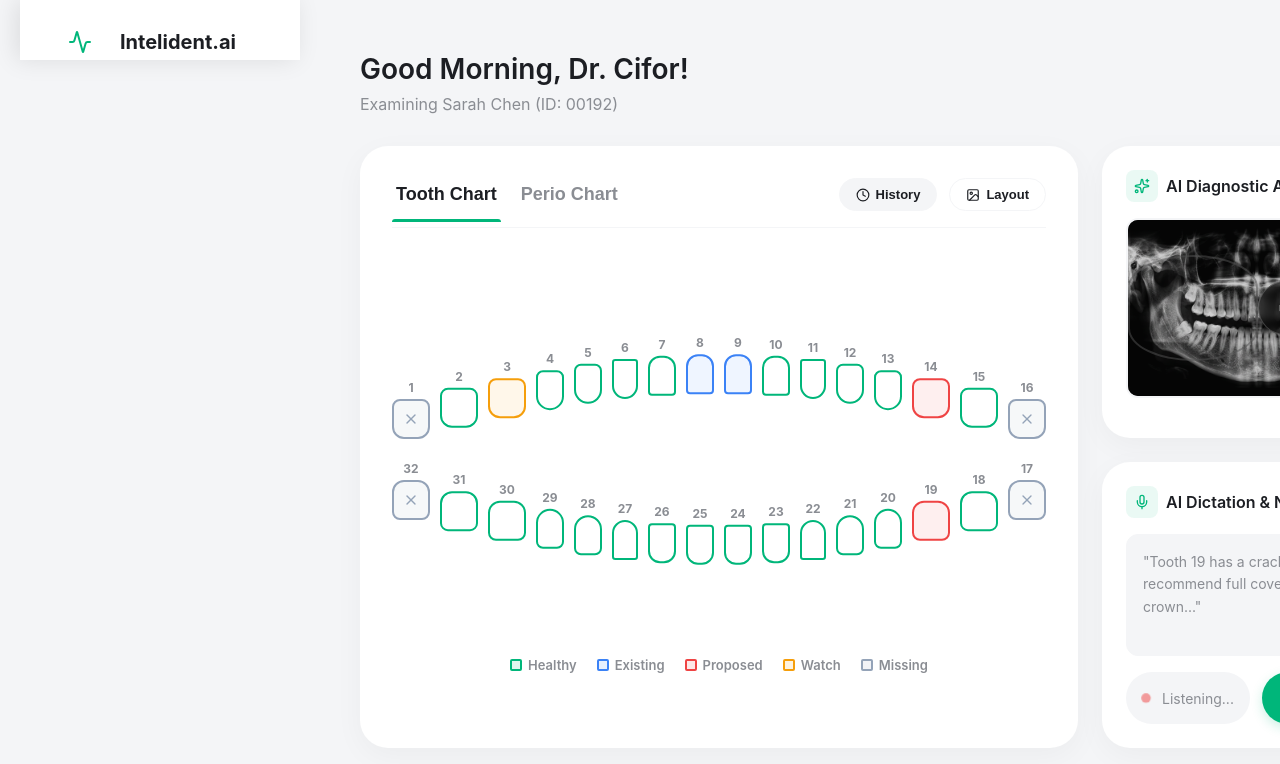
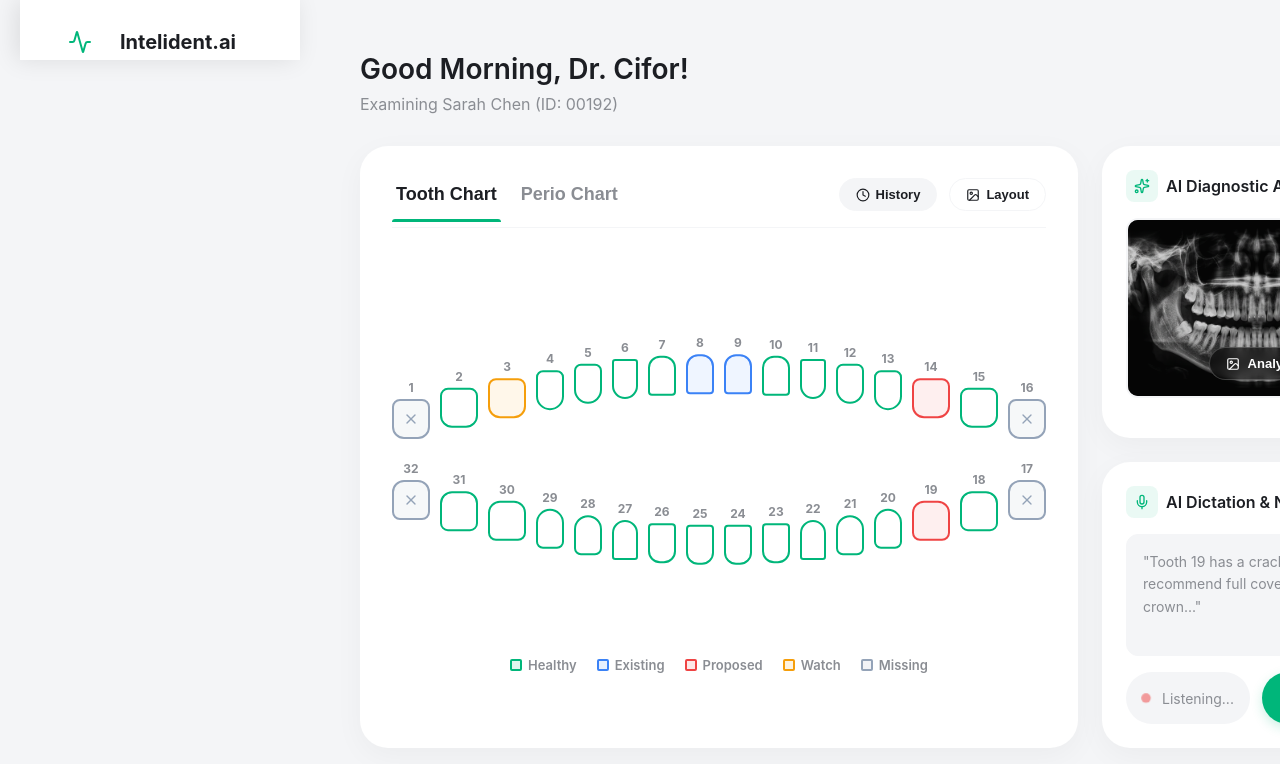
Before and after one commit to mariusss/intelident-demo, a React (Vite) app: page / in a window 1280 px wide. Both pictures are taken after a click on the button "Clinical Chart". Shown: the top 764 px of the page. Built offline with nearby package versions, Linux system fonts and the light colour scheme.

Commit message:
fix: remove deprecated oval placeholder and refine analyze button position

```diff
--- a/src/App.jsx
+++ b/src/App.jsx
@@ -3027,7 +3027,6 @@ AI Confidence: 96% match with standard of care protocols.`;
                         <div style={{ width: "100%", height: 180, background: "#1a1a1a", borderRadius: 12, position: "relative", overflow: "hidden", display: "flex", alignItems: "center", justifyContent: "center", marginBottom: 16, border: `2px solid ${GEO_BG}` }}>
                             {/* Panorex Background */}
                             <div style={{ position: "absolute", top: 0, left: 0, right: 0, bottom: 0, backgroundImage: "url('/panorex-demo.png')", backgroundSize: "cover", backgroundPosition: "center", opacity: 0.8 }} />
-                            <div style={{ width: "80%", height: "60%", border: "2px solid #555", borderRadius: "100px / 50px", opacity: 0.5 }} />
 
                             {/* Analysis Overlay */}
                             {xrayAnalyzed && (
@@ -3045,13 +3044,13 @@ AI Confidence: 96% match with standard of care protocols.`;
                             )}
 
                             {!xrayAnalyzed && !analyzingXray && (
-                                <button onClick={handleAnalyzeXray} style={{ zIndex: 10, padding: "10px 20px", borderRadius: GEO_PILL, border: `1px solid rgba(255,255,255,0.2)`, background: "rgba(0,0,0,0.6)", color: "white", fontSize: 14, fontWeight: 600, cursor: "pointer", backdropFilter: "blur(4px)", display: "flex", alignItems: "center", gap: 8 }}>
-                                    <ImageIcon size={16} /> Analyze Panorex
+                                <button onClick={handleAnalyzeXray} style={{ position: "absolute", bottom: 16, right: 16, zIndex: 10, padding: "8px 16px", borderRadius: GEO_PILL, border: `1px solid rgba(255,255,255,0.2)`, background: "rgba(0,0,0,0.6)", color: "white", fontSize: 13, fontWeight: 600, cursor: "pointer", backdropFilter: "blur(4px)", display: "flex", alignItems: "center", gap: 8 }}>
+                                    <ImageIcon size={14} /> Analyze Panorex
                                 </button>
                             )}
                             {analyzingXray && (
-                                <div style={{ zIndex: 10, padding: "10px 20px", borderRadius: GEO_PILL, border: `1px solid rgba(0, 182, 122, 0.4)`, background: "rgba(0, 182, 122, 0.1)", color: GEO_GREEN, fontSize: 14, fontWeight: 600, backdropFilter: "blur(4px)", display: "flex", alignItems: "center", gap: 8 }}>
-                                    <Loader2 size={16} className="lucide-spin" style={{ animation: "spin 2s linear infinite" }} /> Running AI Models...
+                                <div style={{ position: "absolute", bottom: 16, right: 16, zIndex: 10, padding: "8px 16px", borderRadius: GEO_PILL, border: `1px solid rgba(0, 182, 122, 0.4)`, background: "rgba(0, 182, 122, 0.1)", color: GEO_GREEN, fontSize: 13, fontWeight: 600, backdropFilter: "blur(4px)", display: "flex", alignItems: "center", gap: 8 }}>
+                                    <Loader2 size={14} className="lucide-spin" style={{ animation: "spin 2s linear infinite" }} /> Running AI Models...
                                 </div>
                             )}
                         </div>
```
